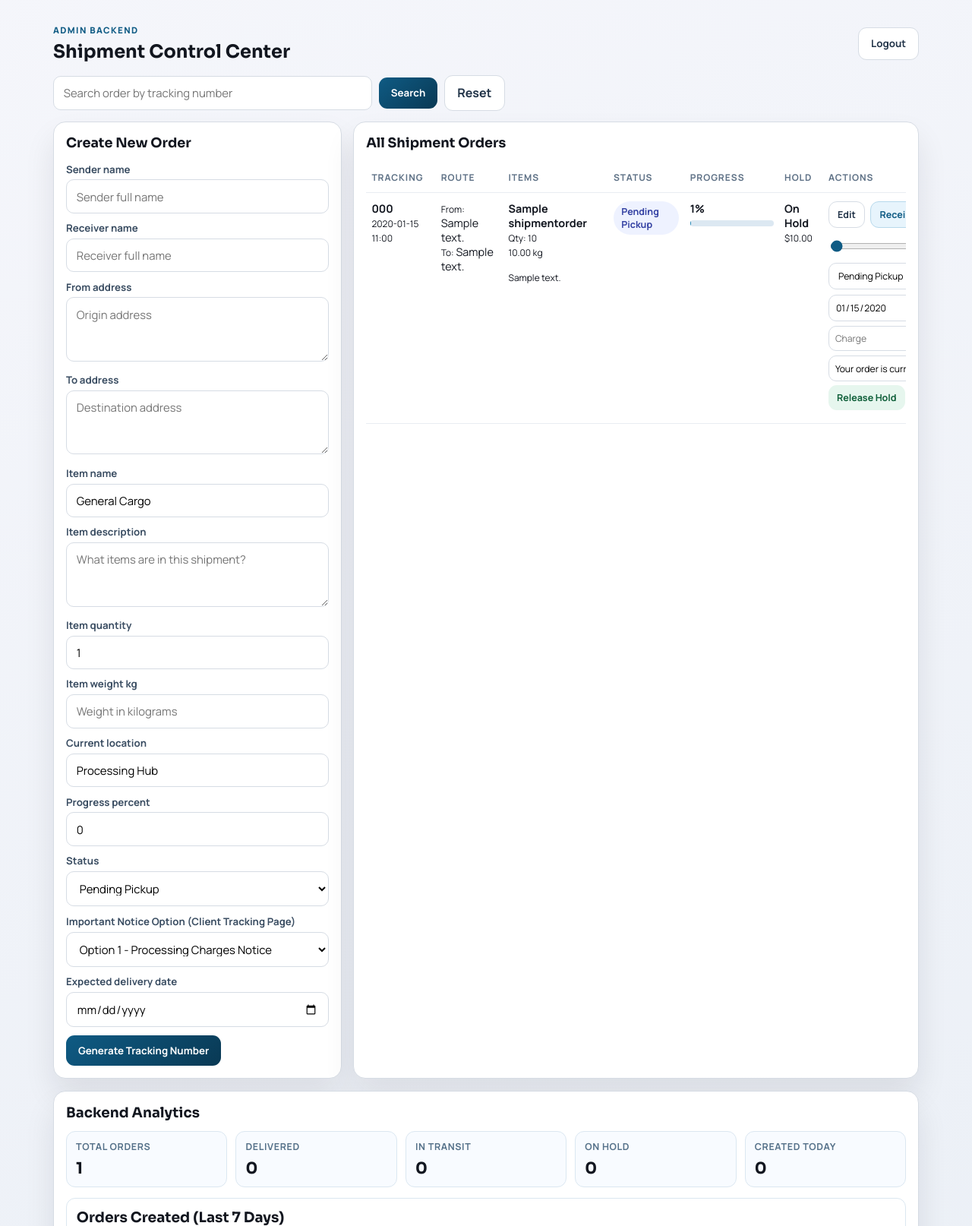
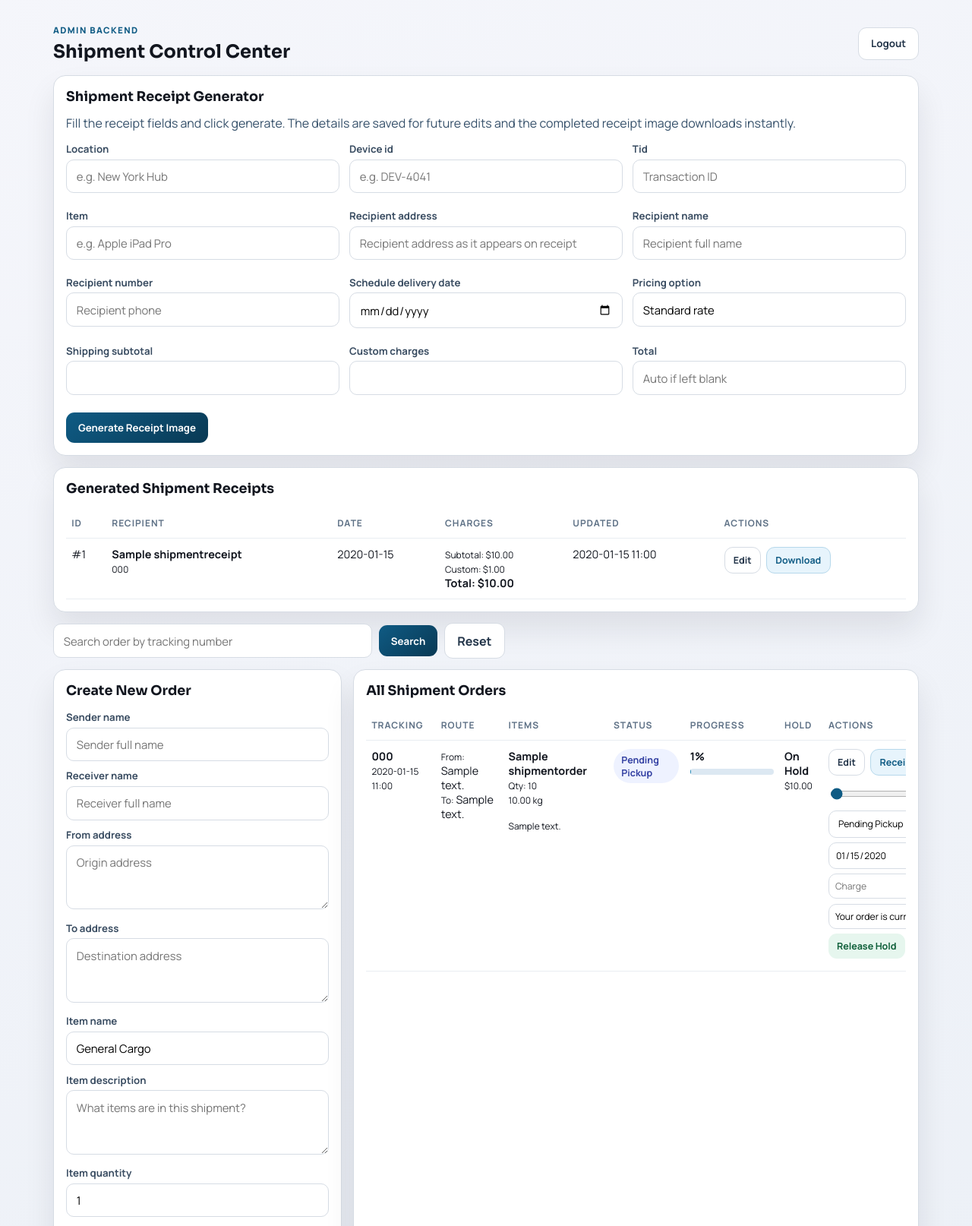
Before and after one commit to LateefAhmad53/silverline-freight-services, a Django app: page /backend/dashboard/ in a window 1280 px wide. Shown: the part 82-1696 px from the top of the page at 76% size. Run offline with Django 5.2, Linux system fonts and the light colour scheme; a user stored in the database is signed in; tables that the repository leaves empty hold one stand-in row (values such as "Sample post").

Commit message:
Add admin-only shipment receipt generator with editable saved drafts

```diff
--- a/shipments/forms.py
+++ b/shipments/forms.py
@@ -1,6 +1,6 @@
 from django import forms
 
-from .models import ShipmentOrder
+from .models import ShipmentOrder, ShipmentReceipt
 
 
 class TrackShipmentForm(forms.Form):
@@ -121,3 +121,44 @@ class ShipmentProgressForm(forms.ModelForm):
                 attrs={"class": "input-field slim", "min": 0, "max": 100}
             )
         }
+
+
+class ShipmentReceiptGeneratorForm(forms.ModelForm):
+    class Meta:
+        model = ShipmentReceipt
+        fields = [
+            "location",
+            "device_id",
+            "tid",
+            "item",
+            "recipient_address",
+            "recipient_name",
+            "recipient_number",
+            "schedule_delivery_date",
+            "pricing_option",
+            "shipping_subtotal",
+            "custom_charges",
+            "total",
+        ]
+        widgets = {
+            "location": forms.TextInput(attrs={"class": "input-field", "placeholder": "e.g. New York Hub"}),
+            "device_id": forms.TextInput(attrs={"class": "input-field", "placeholder": "e.g. DEV-4041"}),
+            "tid": forms.TextInput(attrs={"class": "input-field", "placeholder": "Transaction ID"}),
+            "item": forms.TextInput(attrs={"class": "input-field", "placeholder": "e.g. Apple iPad Pro"}),
+            "recipient_address": forms.TextInput(
+                attrs={"class": "input-field", "placeholder": "Recipient address as it appears on receipt"}
+            ),
+            "recipient_name": forms.TextInput(attrs={"class": "input-field", "placeholder": "Recipient full name"}),
+            "recipient_number": forms.TextInput(attrs={"class": "input-field", "placeholder": "Recipient phone"}),
+            "schedule_delivery_date": forms.DateInput(attrs={"class": "input-field", "type": "date"}),
+            "pricing_option": forms.TextInput(attrs={"class": "input-field", "placeholder": "Standard rate"}),
+            "shipping_subtotal": forms.NumberInput(attrs={"class": "input-field", "step": "0.01", "min": "0"}),
+            "custom_charges": forms.NumberInput(attrs={"class": "input-field", "step": "0.01", "min": "0"}),
+            "total": forms.NumberInput(
+                attrs={"class": "input-field", "step": "0.01", "min": "0", "placeholder": "Auto if left blank"}
+            ),
+        }
+
+    def __init__(self, *args, **kwargs):
+        super().__init__(*args, **kwargs)
+        self.fields["total"].required = False
--- a/shipments/urls.py
+++ b/shipments/urls.py
@@ -8,6 +8,9 @@ urlpatterns = [
     path("backend/login/", views.backend_login, name="backend_login"),
     path("backend/logout/", views.backend_logout, name="backend_logout"),
     path("backend/dashboard/", views.dashboard, name="dashboard"),
+    path("backend/receipts/generate/", views.generate_manual_receipt, name="generate_manual_receipt"),
+    path("backend/receipts/<int:receipt_id>/edit/", views.edit_manual_receipt, name="edit_manual_receipt"),
+    path("backend/receipts/<int:receipt_id>/download/", views.download_manual_receipt, name="download_manual_receipt"),
     path("backend/orders/create/", views.create_order, name="create_order"),
     path("backend/orders/<int:order_id>/hold/", views.place_hold, name="place_hold"),
     path("backend/orders/<int:order_id>/release/", views.release_hold, name="release_hold"),
--- a/shipments/views.py
+++ b/shipments/views.py
@@ -1,6 +1,8 @@
 import json
 from io import BytesIO
 from datetime import timedelta
+from pathlib import Path
+from decimal import Decimal, InvalidOperation
 from zoneinfo import ZoneInfo
 
 from django.contrib import messages
@@ -21,10 +23,11 @@ from .forms import (
     ShipmentOrderCreateForm,
     ShipmentOrderEditForm,
     ShipmentProgressForm,
+    ShipmentReceiptGeneratorForm,
     ShipmentStatusForm,
     TrackShipmentForm,
 )
-from .models import ShipmentOrder
+from .models import ShipmentOrder, ShipmentReceipt
 
 TERMS_SHORT_NOTE = (
     "Processing charges can apply during security, clearance, and regulatory stages. "
@@ -264,6 +267,104 @@ def _build_receipt_image(order: ShipmentOrder) -> BytesIO:
     return buffer
 
 
+def _resolve_manual_receipt_template_path() -> Path:
+    assets_dir = settings.BASE_DIR / "Assets"
+    direct_candidates = (
+        "image1.jpg",
+        "Receipt1.jpg",
+        "receipt1.jpg",
+    )
+    for name in direct_candidates:
+        candidate = assets_dir / name
+        if candidate.exists():
+            return candidate
+
+    pattern_candidates = (
+        "*image1*.jpg",
+        "*Receipt1*.jpg",
+        "*receipt1*.jpg",
+    )
+    for pattern in pattern_candidates:
+        matches = sorted(assets_dir.glob(pattern))
+        if matches:
+            return matches[0]
+
+    raise FileNotFoundError("Receipt template image not found in Assets directory.")
+
+
+def _draw_trimmed_text(draw, value: str, x: int, y: int, max_width: int, *, font, fill: str):
+    text = str(value or "").strip()
+    if not text:
+        return
+    if draw.textlength(text, font=font) <= max_width:
+        draw.text((x, y), text, font=font, fill=fill)
+        return
+
+    trimmed = text
+    while trimmed and draw.textlength(f"{trimmed}...", font=font) > max_width:
+        trimmed = trimmed[:-1]
+    draw.text((x, y), f"{trimmed}..." if trimmed else "...", font=font, fill=fill)
+
+
+def _build_manual_receipt_image(receipt: ShipmentReceipt) -> BytesIO:
+    template_path = _resolve_manual_receipt_template_path()
+    image = Image.open(template_path).convert("RGB")
+    draw = ImageDraw.Draw(image)
+
+    font = _load_receipt_font(20)
+    bold_font = _load_receipt_font(22, bold=True)
+    small_font = _load_receipt_font(20)
+    ink = "#222222"
+
+    # Top identity fields.
+    _draw_trimmed_text(draw, receipt.location, 175, 246, 330, font=font, fill=ink)
+    _draw_trimmed_text(draw, receipt.device_id, 175, 268, 330, font=font, fill=ink)
+    _draw_trimmed_text(draw, receipt.tid, 165, 290, 340, font=font, fill=ink)
+
+    # Mid body fields.
+    _draw_trimmed_text(draw, receipt.item, 178, 447, 350, font=small_font, fill=ink)
+    _draw_trimmed_text(draw, receipt.recipient_address, 255, 628, 273, font=small_font, fill=ink)
+    _draw_trimmed_text(draw, receipt.recipient_name, 330, 665, 198, font=small_font, fill=ink)
+    _draw_trimmed_text(draw, receipt.recipient_number, 340, 703, 188, font=small_font, fill=ink)
+    _draw_trimmed_text(
+        draw,
+        receipt.schedule_delivery_date.strftime("%m-%d-%Y"),
+        380,
+        742,
+        148,
+        font=small_font,
+        fill=ink,
+    )
+    _draw_trimmed_text(draw, receipt.pricing_option, 390, 767, 138, font=small_font, fill=ink)
+
+    # Charges area.
+    _draw_trimmed_text(draw, _format_currency(receipt.shipping_subtotal), 380, 852, 138, font=bold_font, fill=ink)
+    _draw_trimmed_text(draw, _format_currency(receipt.custom_charges), 372, 883, 146, font=bold_font, fill=ink)
+    _draw_trimmed_text(draw, _format_currency(receipt.total), 246, 914, 182, font=bold_font, fill=ink)
+
+    buffer = BytesIO()
+    image.save(buffer, format="JPEG", quality=95)
+    buffer.seek(0)
+    return buffer
+
+
+def _manual_receipt_download_response(receipt: ShipmentReceipt) -> HttpResponse:
+    image_stream = _build_manual_receipt_image(receipt)
+    response = HttpResponse(image_stream.getvalue(), content_type="image/jpeg")
+    response["Content-Disposition"] = (
+        f'attachment; filename="shipment-receipt-{receipt.id}-{receipt.schedule_delivery_date:%Y%m%d}.jpg"'
+    )
+    return response
+
+
+def _format_currency(value) -> str:
+    try:
+        amount = Decimal(str(value))
+    except (InvalidOperation, TypeError):
+        amount = Decimal("0")
+    return f"${amount:.2f}"
+
+
 def home(request: HttpRequest) -> HttpResponse:
     form = TrackShipmentForm(request.GET or None)
     order = None
@@ -324,8 +425,10 @@ def dashboard(request: HttpRequest) -> HttpResponse:
             messages.info(request, f"No order found with tracking number matching '{search_query}'.")
 
     create_form = ShipmentOrderCreateForm()
+    receipt_form = ShipmentReceiptGeneratorForm()
     hold_form = ShipmentHoldForm()
     status_form = ShipmentStatusForm()
+    recent_receipts = ShipmentReceipt.objects.select_related("created_by")[:10]
 
     today = timezone.localdate()
     start_date = today - timedelta(days=6)
@@ -343,8 +446,10 @@ def dashboard(request: HttpRequest) -> HttpResponse:
 
     context = {
         "create_form": create_form,
+        "receipt_form": receipt_form,
         "hold_form": hold_form,
         "status_form": status_form,
+        "recent_receipts": recent_receipts,
         "orders": orders,
         "search_query": search_query,
         "total_orders": base_orders.count(),
@@ -356,6 +461,64 @@ def dashboard(request: HttpRequest) -> HttpResponse:
         "chart_values": json.dumps(chart_values),
     }
     return render(request, "backend/dashboard.html", context)
+
+
+@login_required
+@require_POST
+def generate_manual_receipt(request: HttpRequest) -> HttpResponse:
+    form = ShipmentReceiptGeneratorForm(request.POST)
+    if not form.is_valid():
+        messages.error(request, "Receipt form is incomplete. Fill all required fields and try again.")
+        return redirect("dashboard")
+
+    receipt = form.save(commit=False)
+    receipt.created_by = request.user
+    receipt.save()
+
+    try:
+        return _manual_receipt_download_response(receipt)
+    except FileNotFoundError:
+        messages.error(
+            request,
+            "Receipt template image is missing in Assets. Add image1.jpg or Receipt1.jpg and try again.",
+        )
+        return redirect("dashboard")
+
+
+@login_required
+@require_http_methods(["GET", "POST"])
+def edit_manual_receipt(request: HttpRequest, receipt_id: int) -> HttpResponse:
+    receipt = get_object_or_404(ShipmentReceipt, id=receipt_id)
+    form = ShipmentReceiptGeneratorForm(request.POST or None, instance=receipt)
+    if request.method == "POST" and form.is_valid():
+        updated_receipt = form.save()
+        if request.POST.get("action") == "generate":
+            try:
+                return _manual_receipt_download_response(updated_receipt)
+            except FileNotFoundError:
+                messages.error(
+                    request,
+                    "Receipt template image is missing in Assets. Add image1.jpg or Receipt1.jpg and try again.",
+                )
+                return redirect("dashboard")
+
+        messages.success(request, "Shipment receipt data updated.")
+        return redirect("dashboard")
+
+    return render(request, "backend/edit_receipt.html", {"form": form, "receipt": receipt})
+
+
+@login_required
+def download_manual_receipt(request: HttpRequest, receipt_id: int) -> HttpResponse:
+    receipt = get_object_or_404(ShipmentReceipt, id=receipt_id)
+    try:
+        return _manual_receipt_download_response(receipt)
+    except FileNotFoundError:
+        messages.error(
+            request,
+            "Receipt template image is missing in Assets. Add image1.jpg or Receipt1.jpg and try again.",
+        )
+        return redirect("dashboard")
 
 
 @login_required
--- a/static/css/site.css
+++ b/static/css/site.css
@@ -698,6 +698,23 @@ nav a:hover {
     margin-bottom: 0.9rem;
 }
 
+.receipt-generator-panel,
+.receipt-history-panel {
+    margin-bottom: 0.9rem;
+}
+
+.receipt-generator-note {
+    margin: -0.1rem 0 0.85rem;
+    color: #35506a;
+}
+
+.receipt-generator-grid {
+    display: grid;
+    grid-template-columns: repeat(3, minmax(220px, 1fr));
+    gap: 0.65rem 0.8rem;
+    margin-bottom: 0.8rem;
+}
+
 .dashboard-search-form {
     display: flex;
     gap: 0.55rem;
@@ -1060,6 +1077,7 @@ nav a:hover {
 @media (max-width: 960px) {
     .hero-grid,
     .dashboard-grid,
+    .receipt-generator-grid,
     .service-hero-grid,
     .service-cards,
     .process-grid,
--- a/templates/backend/dashboard.html
+++ b/templates/backend/dashboard.html
@@ -11,6 +11,79 @@
             {% csrf_token %}
             <button class="btn btn-outline" type="submit">Logout</button>
         </form>
+    </section>
+
+    <section class="container receipt-generator-panel reveal">
+        <article class="card">
+            <h2>Shipment Receipt Generator</h2>
+            <p class="receipt-generator-note">
+                Fill the receipt fields and click generate. The details are saved for future edits and the completed
+                receipt image downloads instantly.
+            </p>
+            <form method="post" action="{% url 'generate_manual_receipt' %}" class="stack-form">
+                {% csrf_token %}
+                <div class="receipt-generator-grid">
+                    {% for field in receipt_form %}
+                        <div class="field-group">
+                            <label for="{{ field.id_for_label }}">{{ field.label }}</label>
+                            {{ field }}
+                            {% if field.errors %}
+                                <small class="form-error">{{ field.errors|striptags }}</small>
+                            {% endif %}
+                        </div>
+                    {% endfor %}
+                </div>
+                <button type="submit" class="btn btn-primary">Generate Receipt Image</button>
+            </form>
+        </article>
+    </section>
+
+    <section class="container receipt-history-panel reveal delay-1">
+        <article class="card">
+            <h2>Generated Shipment Receipts</h2>
+            <div class="table-wrap">
+                <table>
+                    <thead>
+                        <tr>
+                            <th>ID</th>
+                            <th>Recipient</th>
+                            <th>Date</th>
+                            <th>Charges</th>
+                            <th>Updated</th>
+                            <th>Actions</th>
+                        </tr>
+                    </thead>
+                    <tbody>
+                        {% for receipt in recent_receipts %}
+                            <tr>
+                                <td>#{{ receipt.id }}</td>
+                                <td>
+                                    <strong>{{ receipt.recipient_name }}</strong><br />
+                                    <small>{{ receipt.recipient_number }}</small>
+                                </td>
+                                <td>{{ receipt.schedule_delivery_date|date:"Y-m-d" }}</td>
+                                <td>
+                                    <small>Subtotal: ${{ receipt.shipping_subtotal }}</small><br />
+                                    <small>Custom: ${{ receipt.custom_charges }}</small><br />
+                                    <strong>Total: ${{ receipt.total }}</strong>
+                                </td>
+                                <td>{{ receipt.updated_at|date:"Y-m-d H:i" }}</td>
+                                <td>
+                                    <div class="quick-row-actions">
+                                        <a href="{% url 'edit_manual_receipt' receipt.id %}" class="btn btn-sm btn-outline">Edit</a>
+                                        <a href="{% url 'download_manual_receipt' receipt.id %}" class="btn btn-sm btn-secondary">Download</a>
+                                    </div>
+                                </td>
+                            </tr>
+                        {% empty %}
+                            <tr>
+                                <td colspan="6">No generated receipts yet.</td>
+                            </tr>
+                        {% endfor %}
+                    </tbody>
+                </table>
+            </div>
+        </article>
     </section>
 
     <section class="container dashboard-toolbar reveal delay-1">
```
Also changed, not shown: shipments/models.py (+42 -0 lines), templates/backend/edit_receipt.html (added, +37 -0 lines), Assets/Receipt1.jpg (added), shipments/migrations/0006_shipmentreceipt.py (added).
